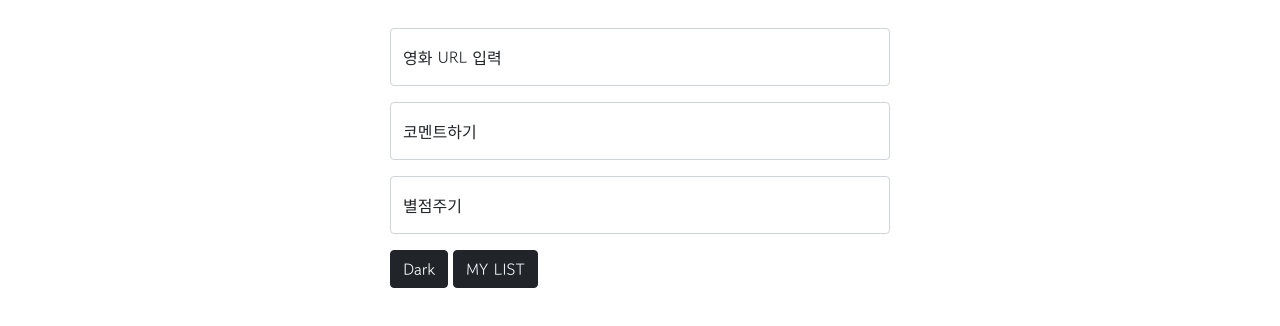
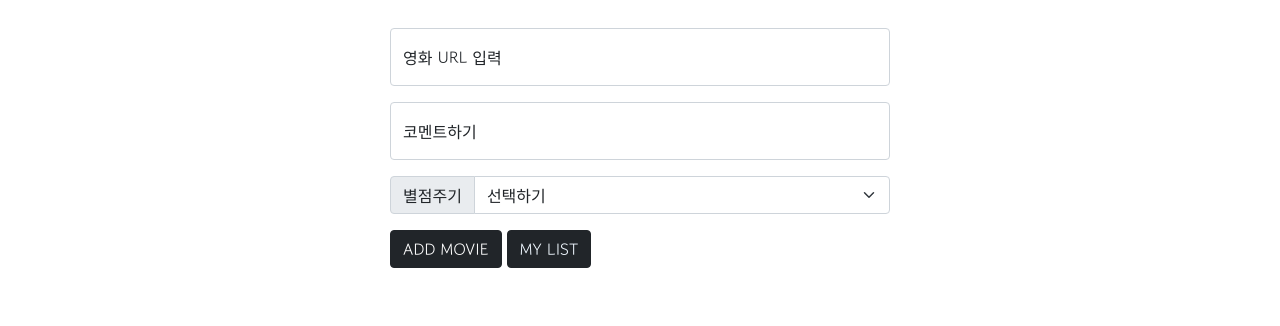
Before and after one commit to song-eojin/sparta_STUDY2, a plain HTML site: page addMovie.html in a window 1280 px wide. Shown: the part 322-648 px from the top of the page. Drawn offline with nearby package versions, Linux system fonts and the light colour scheme.

Commit message:
Update addMovie.html

```diff
--- a/addMovie.html
+++ b/addMovie.html
@@ -32,12 +32,19 @@
             <input type="email" class="form-control" id="floatingInput" placeholder="name@example.com">
             <label for="floatingInput">코멘트하기</label>
         </div>
-        <div class="form-floating mb-3" class="post">
-            <input type="email" class="form-control" id="floatingInput" placeholder="name@example.com">
-            <label for="floatingInput">별점주기</label>
-        </div>
+        <div class="input-group mb-3">
+            <label class="input-group-text" for="inputGroupSelect01">별점주기</label>
+            <select class="form-select" id="inputGroupSelect01">
+              <option selected>선택하기</option>
+              <option value="1">별 1개</option>
+              <option value="2">별 2개</option>
+              <option value="3">별 3개</option>
+              <option value="4">별 4개</option>
+              <option value="5">별 5개</option>
+            </select>
+          </div>
         <div class="button">
-            <button type="button" class="btn btn-dark">Dark</button>
+            <button type="button" class="btn btn-dark">ADD MOVIE</button><!--아직 추가 기능 없음 나중에 보완 예정-->
             <button type="button" class="btn btn-dark" ><a href="index.html">MY LIST</a></button>
         </div>
     </div>
```
